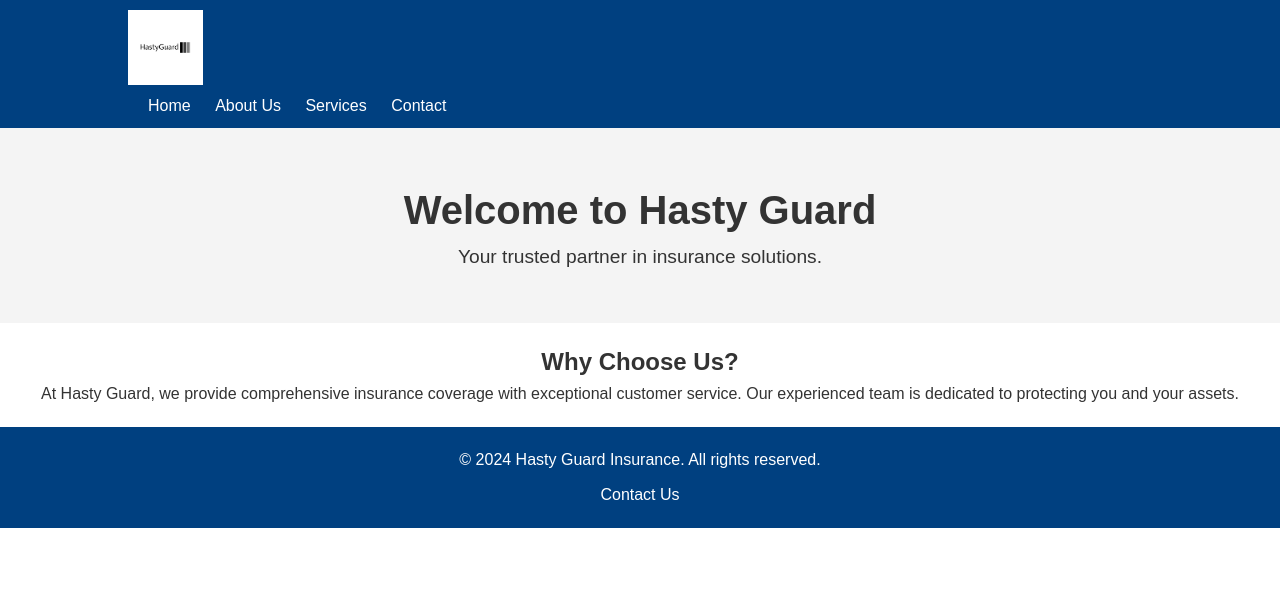
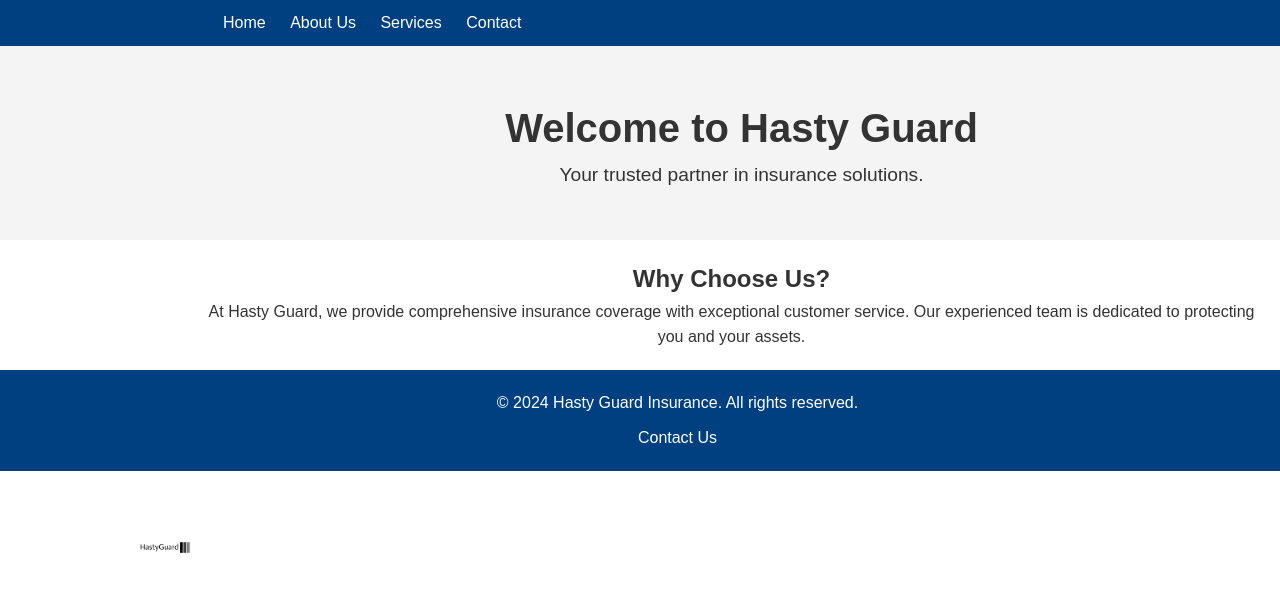
Before and after one commit to MillsyDev/HastyGuard, a plain HTML site: page index.html in a window 1280 px wide. Drawn offline with Linux system fonts and the light colour scheme.

Commit message:
Update styles.css

```diff
--- a/css/styles.css
+++ b/css/styles.css
@@ -25,8 +25,8 @@ header {
 
 header .logo {
     width: 75px;
-    float: center;
-    padding: -700px 0;
+    float: left;
+    padding: 500px 0;
 }
 
 header nav {
```
